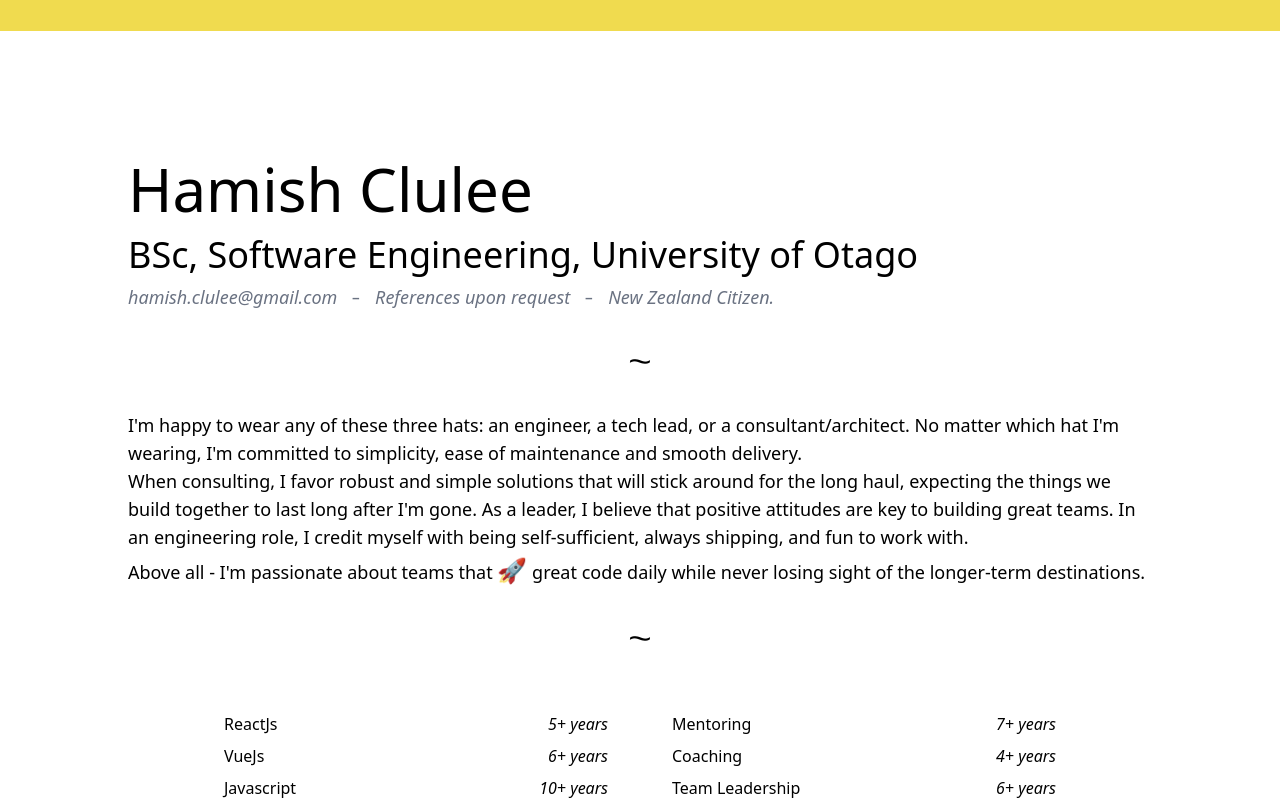
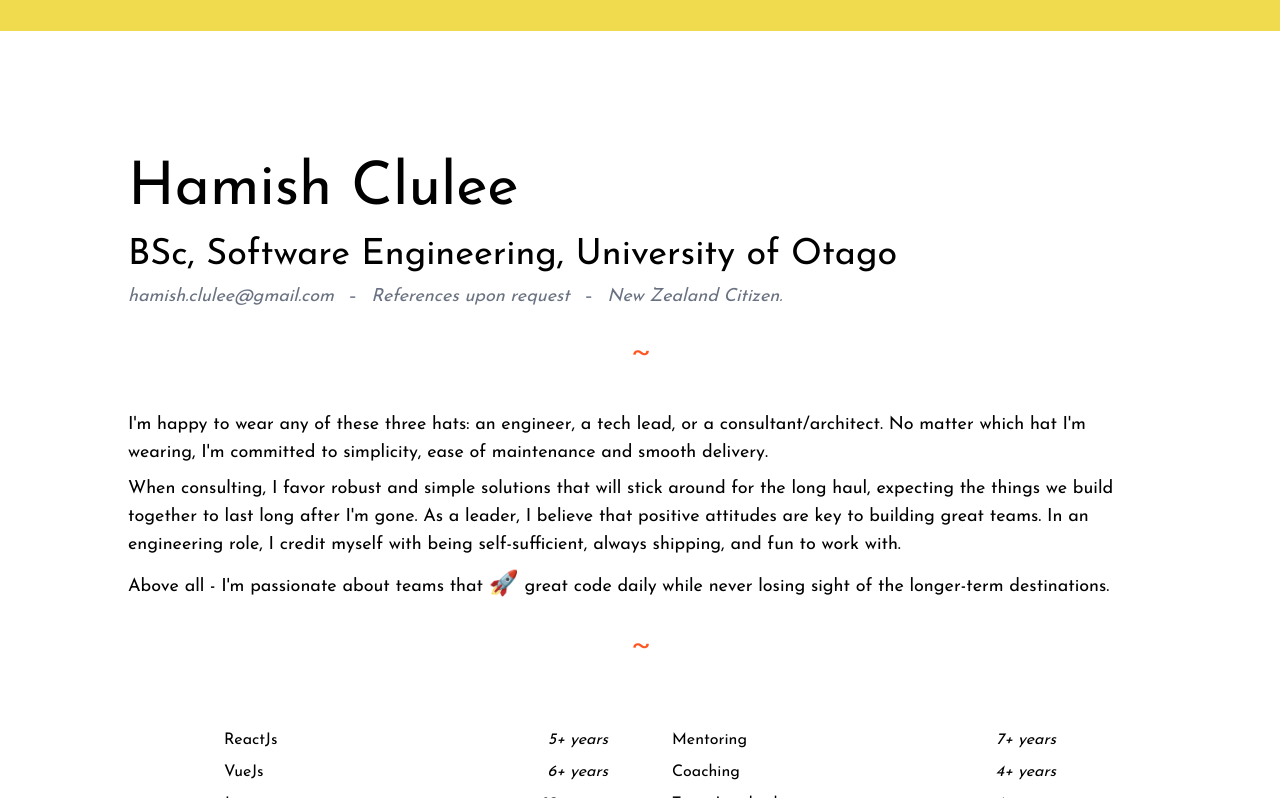
Before and after one commit to HamishClulee/mats-react-netlify, a React (Vite) app: page / in a window 1280 px wide. Shown: the part 769-1567 px from the top of the page. Built offline with nearby package versions, Linux system fonts and the light colour scheme.

Commit message:
Tweak and improve cv styling and fonts and animations

```diff
--- a/index.html
+++ b/index.html
@@ -7,7 +7,7 @@
     <title>More Art Than Science</title>
     <link rel="preconnect" href="https://fonts.googleapis.com">
     <link rel="preconnect" href="https://fonts.gstatic.com" crossorigin>
-    <link href="https://fonts.googleapis.com/css2?family=Josefin+Sans:wght@700&display=swap" rel="stylesheet">
+    <link href="https://fonts.googleapis.com/css2?family=Josefin+Sans:wght@100..700&display=swap" rel="stylesheet">
   </head>
   <body>
     <div id="root"></div>
--- a/src/components/sections/initial.section.tsx
+++ b/src/components/sections/initial.section.tsx
@@ -4,7 +4,7 @@ export const InitialSection = () => {
       className="w-screen min-h-screen flex-col items-stretch"
       style={{ background: "#f0db4f" }}
     >
-      <div className="absolute right-10 -bottom-50 flex items-end">
+      <div className="absolute right-10 -bottom-30 flex items-end">
         <h1 className="text-[#3c3a3a] josefin-sans">HC</h1>
       </div>
     </div>
--- a/src/index.css
+++ b/src/index.css
@@ -1,6 +1,15 @@
 @import "tailwindcss";
 @tailwind components;
 @tailwind utilities;
+
+html, body {
+    font-family: "Josefin Sans", serif;
+    font-weight: 400;
+}
+
+.cv-paragraph {
+    @apply my-2;
+}
 
 .josefin-sans {
     font-family: "Josefin Sans", serif;
@@ -9,7 +18,7 @@
     font-style: normal;
     letter-spacing: -25px;
     transform: scaleY(1.20);
-    font-size: 560px;
+    font-size: 360px;
     font-stretch: condensed;
 }
 
@@ -75,10 +84,19 @@
     border-radius: 10px;
 }
 
+.animate-slide-up {
+    animation: slide-up 2s;
+}
+
+.divider {
+    transform: scaleX(1.4) rotate(5deg);
+    color: #ff5722;
+}
+
 @keyframes slide-up {
     from {
         opacity: 0;
-        transform: translateY(30px);
+        transform: translateY(40px);
     }
     to {
         opacity: 1;
```
